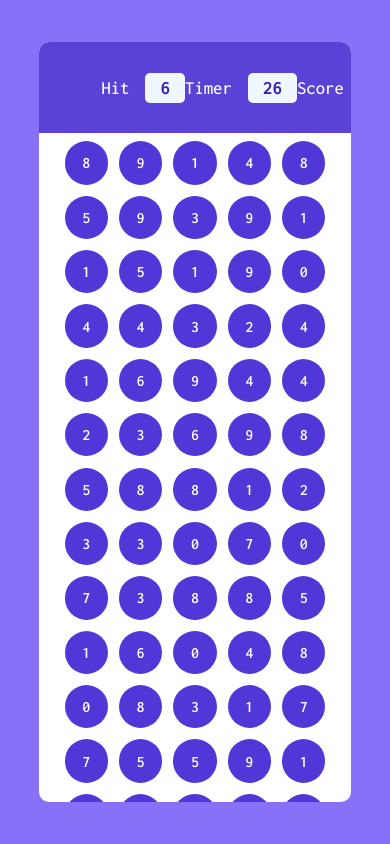
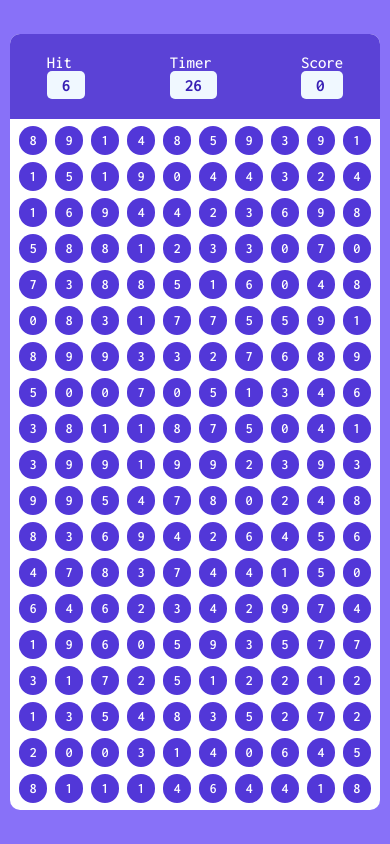
Before and after one commit to gulshan-pandey/Bubble-Game, a plain HTML site: page index.html in a window 390 px wide. Drawn offline with Linux system fonts and the light colour scheme.

Commit message:
Update style.css

```diff
--- a/style.css
+++ b/style.css
@@ -22,8 +22,8 @@ html,body{
 }
 
 #panel{
-    height: 90%;
-    width: 80%;
+    height: 92%;
+    width: 85%;
     background-color: rgb(255, 255, 255);
     border-radius: 10px;
     overflow: hidden;
@@ -35,7 +35,7 @@ html,body{
     align-items: center;
     padding: 0px 20%;
     justify-content: space-between;
-    height: 12%;
+    height: 11%;
     width: 100%;
     color: white;
     background-color: rgb(91, 66, 214);
@@ -68,7 +68,7 @@ html,body{
 #bottom{
     width:100%;
     height: calc(100vh - 12%);
-    padding: 0.5rem;
+    padding: 0.5rem 0.4rem;
     display: flex;
     justify-content: center;
     align-items: center ;
@@ -94,3 +94,35 @@ html,body{
     background-color: rgb(59, 42, 145);
     cursor: pointer;
 }
+
+
+@media (max-width: 600px) {
+
+    html{
+       font-size: 90%;
+    }
+    #panel {
+      width: 95%;
+    }
+
+    #top{
+        justify-content: space-between;
+        padding: 0px 10%;
+    }
+
+    .elem{
+         gap: 0.5rem;
+         display: inline;
+    }
+
+    #bottom {
+      gap: 0.5rem;
+    }
+
+    .bubble {
+      width: 2rem;
+      height: 2rem;
+    }
+
+
+  }
```
